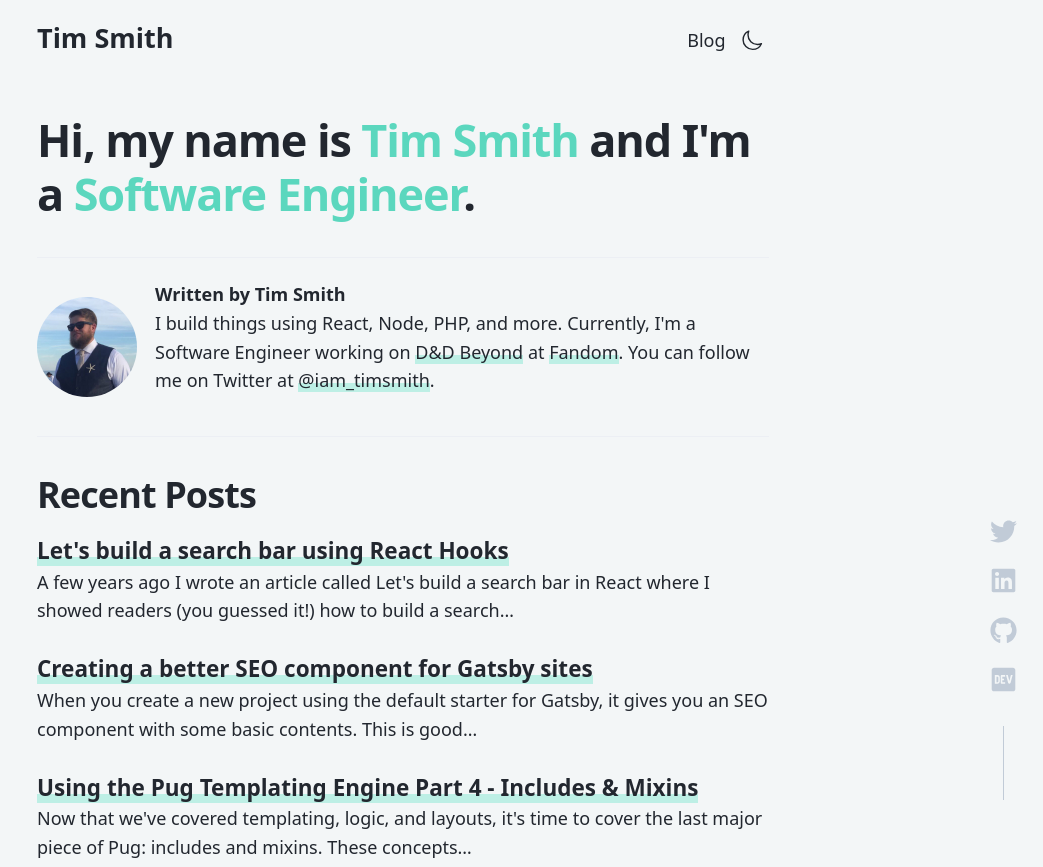
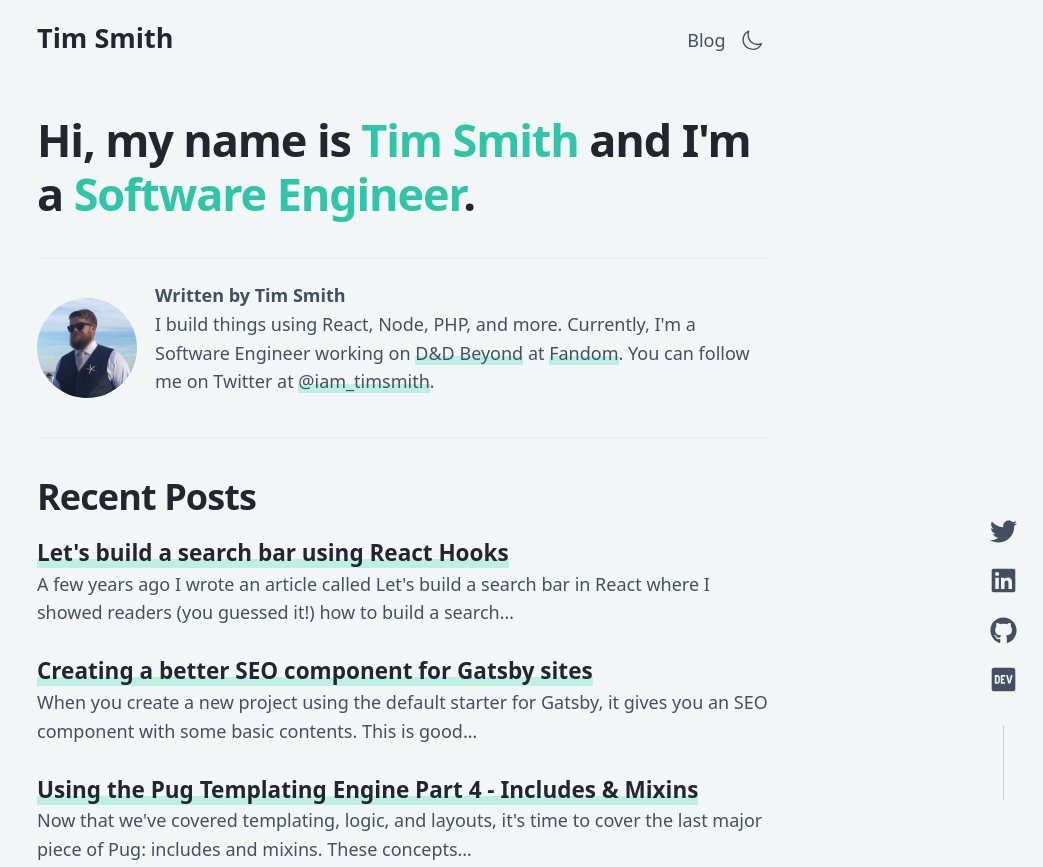
Before and after one commit to iamtimsmith/portfolio-2021, a Gatsby site: page / in a window 1280 px wide. Shown: the top 867 px of the page, without its empty margins (237-1280 px from the left). Built offline with nearby package versions, Linux system fonts and the light colour scheme; Gatsby itself is replaced by a stand-in of ours; some packages are replaced by stand-ins of ours.

Commit message:
Played more with colors.

```diff
--- a/src/scss/_bio.scss
+++ b/src/scss/_bio.scss
@@ -4,8 +4,8 @@
 	display: flex;
 	align-items: center;
 	justify-content: flex-start;
-	border-top: 1px solid var(--color-light);
-	border-bottom: 1px solid var(--color-light);
+	border-top: 2px solid var(--color-light);
+	border-bottom: 2px solid var(--color-light);
 
 	&__image {
 		border-radius: 50%;
--- a/src/scss/_footer.scss
+++ b/src/scss/_footer.scss
@@ -7,12 +7,12 @@
 		a {
 			background: none;
 			font-size: var(--font-size-xl);
-			color: var(--color-midlight);
+			color: var(--color-text);
 			margin: var(--spacing-2);
 			transition: color 0.3s;
 
 			&:hover {
-				color: var(--color-mid);
+				color: var(--color-dark);
 			}
 		}
 	}
--- a/src/scss/_socials.scss
+++ b/src/scss/_socials.scss
@@ -31,7 +31,7 @@
 			background: none;
 			border: none;
 			margin: var(--spacing-1) var(--spacing-4);
-			color: var(--color-midlight);
+			color: var(--color-text);
 			cursor: pointer;
 			transition: color 0.3s;
 
--- a/src/scss/_themes.scss
+++ b/src/scss/_themes.scss
@@ -4,18 +4,18 @@
 
 :root {
   --color-bg: #F3F6F7;
-	--color-text: #22272F;
+	--color-text: #454F5F;
 	--color-light: #ECEFF4;
 	--color-midlight: #C1CBD7;
 	--color-mid: #6C919D;
 	--color-dark: #22272F;
-  --color-primary: #5BD7BE;
+  --color-primary: #30C5A7;
 	--color-primary-alt: #BDEFE5;
 }
 
 :root.dark {
 	--color-bg: #22272F;
-  --color-text: #E6ECEF;
+  --color-text: #C1D0D7;
 	--color-light: #2e3440;
 	--color-midlight: #415A62;
 	--color-mid: #85A3AD;
```
